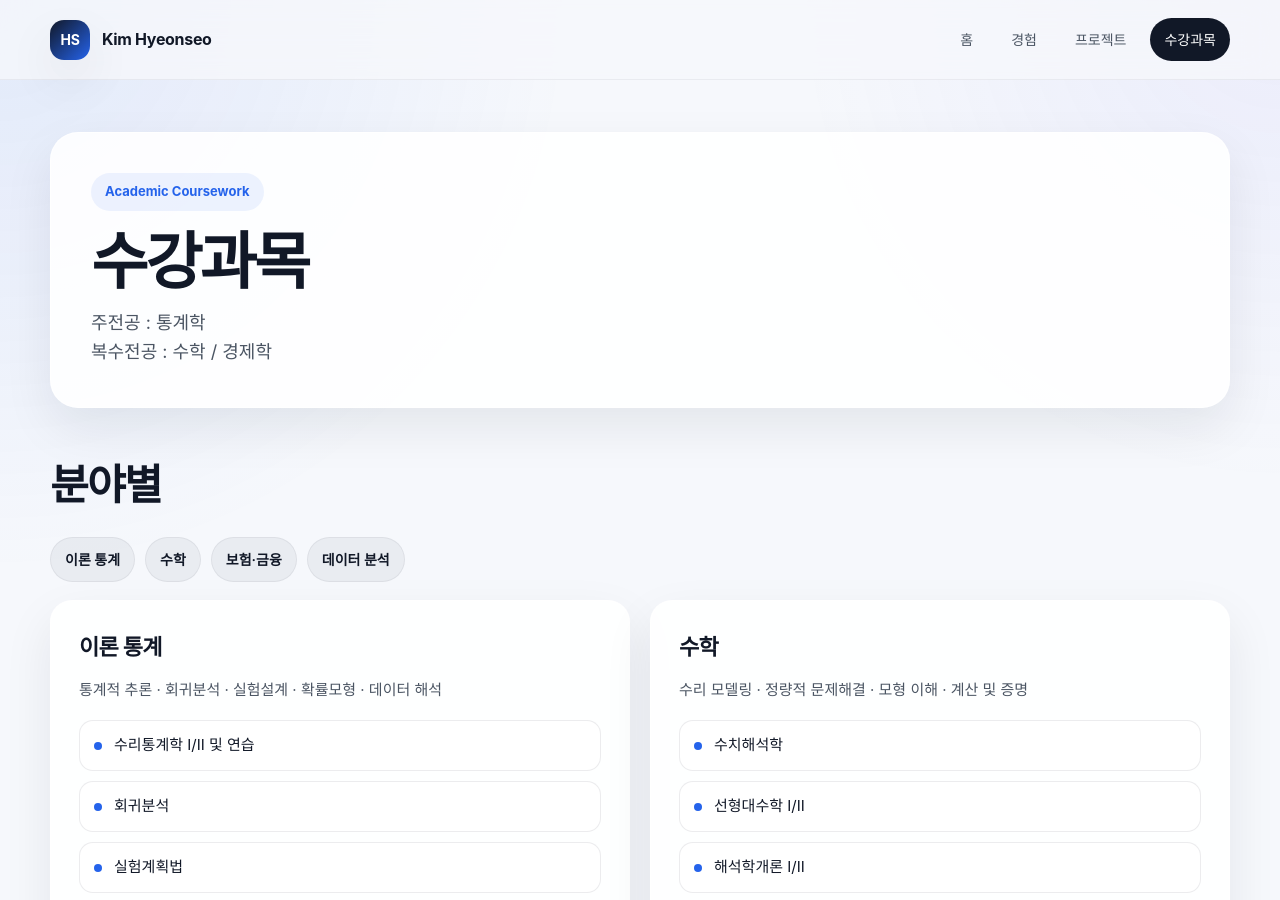
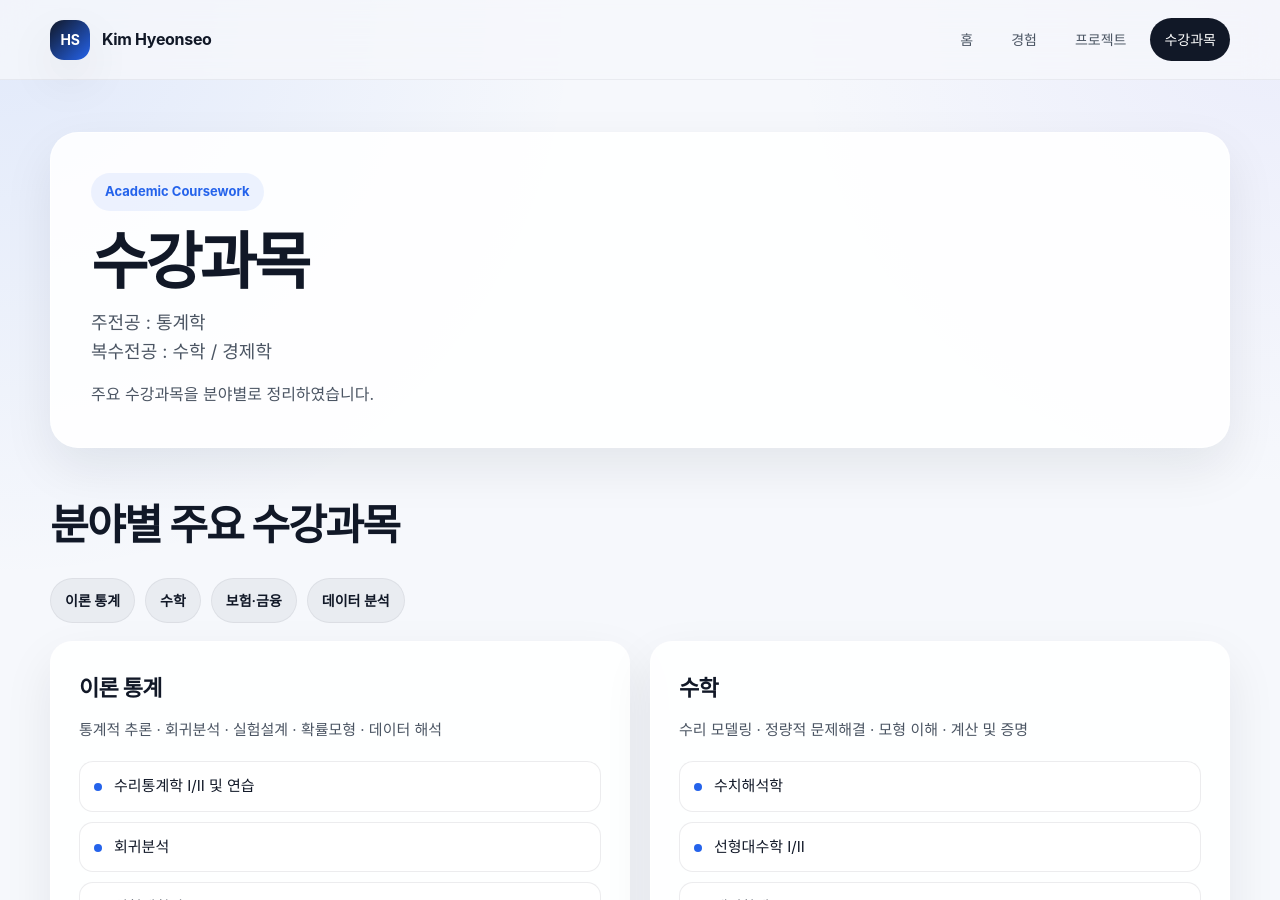
Before and after one commit to hyeonseo-kim/resume, a Jekyll site: the page coursework.html, which Jekyll copies as it is, in a window 1280 px wide and 900 px high. Built offline with Jekyll 4.4.1, drawn with Linux system fonts in a browser that asks for light colours.

Commit message:
Update coursework.html
Add details

```diff
--- a/coursework.html
+++ b/coursework.html
@@ -369,6 +369,9 @@
             <h1>수강과목</h1>
             <p>주전공 : 통계학</p>
             <p>복수전공 : 수학 / 경제학</p>
+            <p style="margin-top:14px; font-size:16px;">
+              주요 수강과목을 분야별로 정리하였습니다.
+            </p>
           </div>
         </div>
       </div>
@@ -378,7 +381,7 @@
       <div class="wrap">
         <div class="section-head">
           <div>
-            <h2>분야별</h2>
+            <h2>분야별 주요 수강과목</h2>
           </div>
         </div>
 
@@ -452,7 +455,7 @@
             <h3 style="margin:0 0 6px; font-size:22px; letter-spacing:-0.03em;">더 알아보기</h3>
           </div>
           <div class="button-row" style="margin-top:0;">
-            <a class="btn btn-primary" href="/resume/ko">이력서로 돌아가기</a>
+            <a class="btn btn-primary" href="/resume/ko.html">이력서로 돌아가기</a>
             <a class="btn btn-secondary" href="/resume/#projects">프로젝트 보기</a>
           </div>
         </div>
```
